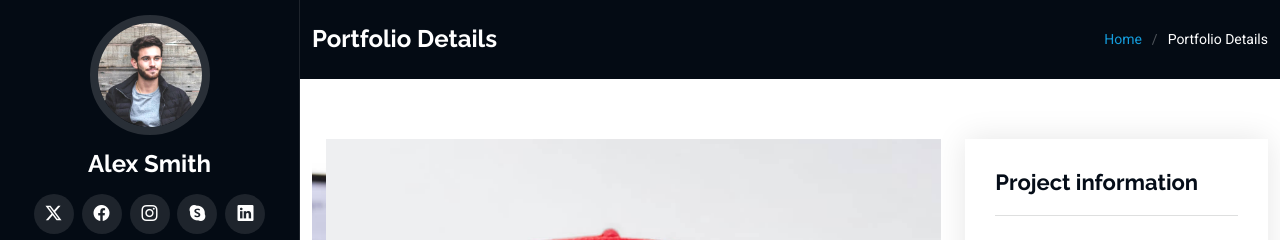
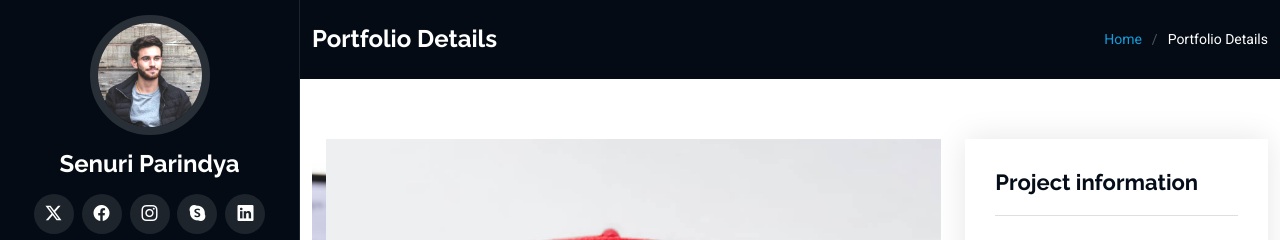
Before and after one commit to Parindyaa/Personal-portfolio, a plain HTML site: page portfolio-details.html in a window 1280 px wide. Shown: the top 240 px of the page. Drawn offline with Linux system fonts and the light colour scheme.

Commit message:
changed data

```diff
--- a/portfolio-details.html
+++ b/portfolio-details.html
@@ -48,7 +48,7 @@
     <a href="index.html" class="logo d-flex align-items-center justify-content-center">
       <!-- Uncomment the line below if you also wish to use an image logo -->
       <!-- <img src="assets/img/logo.png" alt=""> -->
-      <h1 class="sitename">Alex Smith</h1>
+      <h1 class="sitename">Senuri Parindya</h1>
     </a>
 
     <div class="social-links text-center">
```
